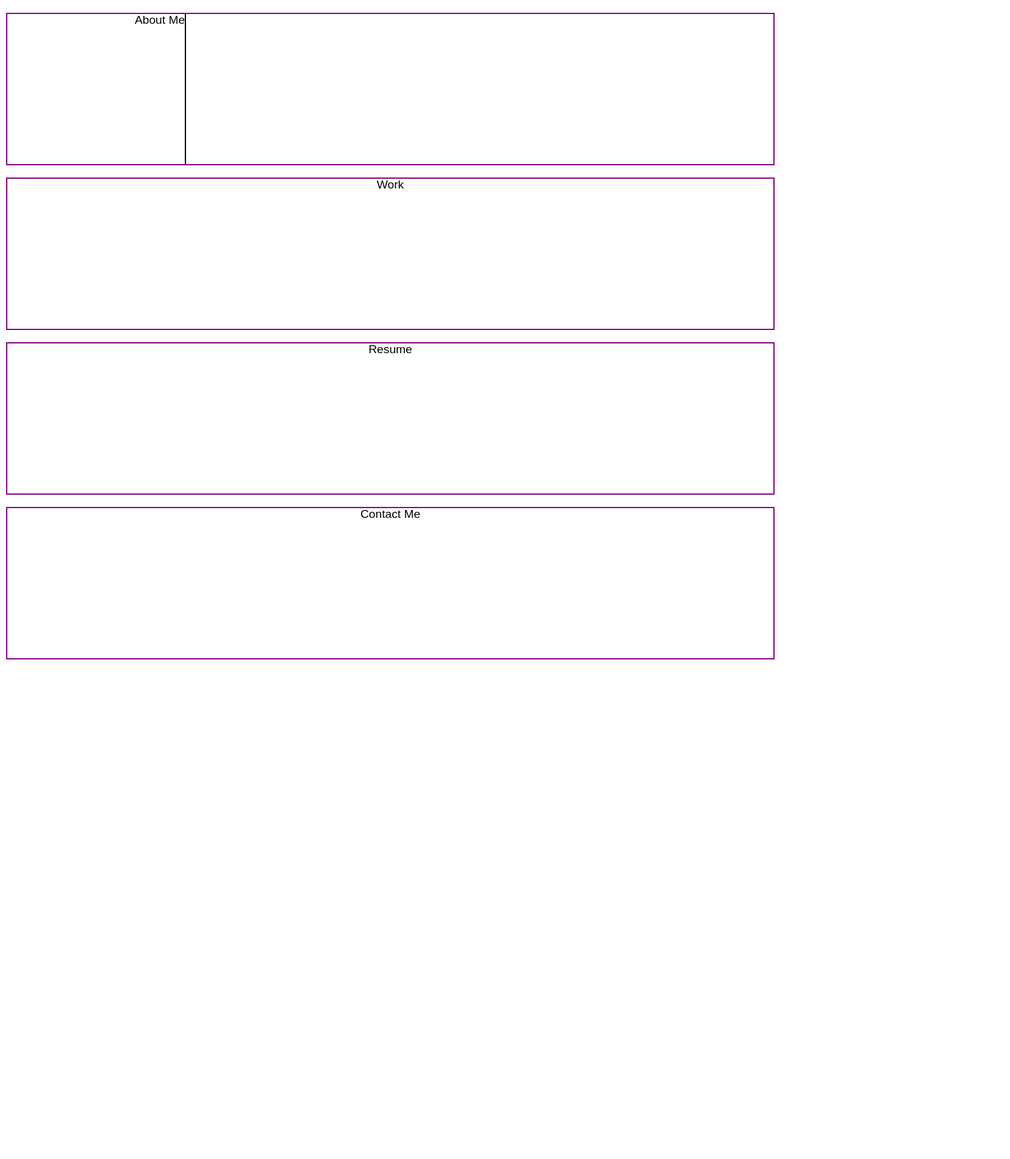
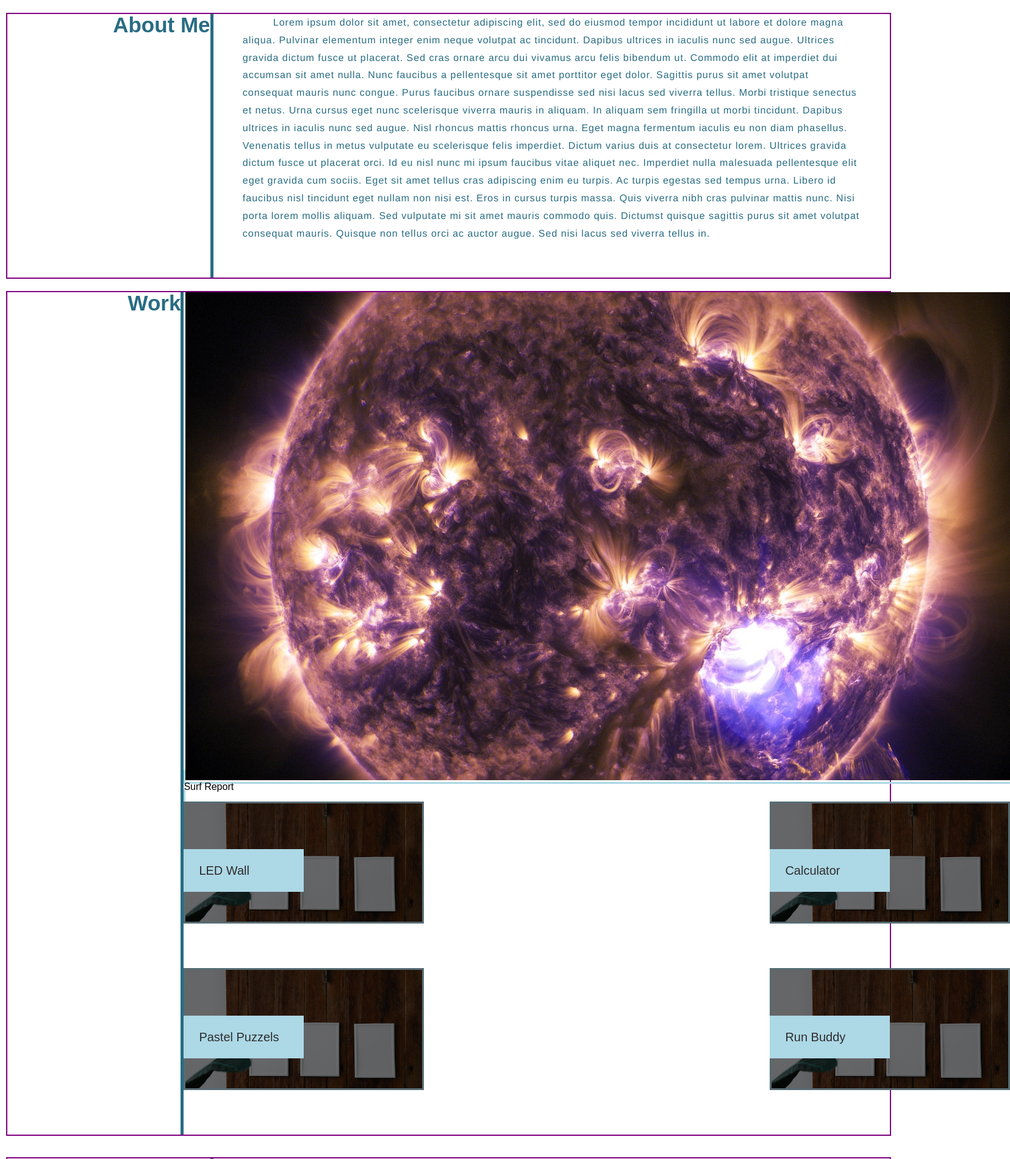
Before and after one commit to Sepan09/Portfolio, a plain HTML site: page index.html in a window 1280 px wide. Shown: the part 900-2800 px from the top of the page at 61% size, 1656 px wide, since content can reach past the window. Before the commit the page ends 1991 px from the top, so only its background shows below. Drawn offline with Linux system fonts and the light colour scheme.

Commit message:
added images

```diff
--- a/assets/style.css
+++ b/assets/style.css
@@ -7,6 +7,7 @@
     --text-color: rgb(46, 45, 45);
     --color-1: rgb(65, 65, 65);
     --color-2: lightblue;
+    --color-3: rgb(40, 108, 131);
 }
 
 body {
@@ -29,11 +30,12 @@ li {
 }
 
 #name {
-    font-size: larger;
+    font-size: 32px;
     display: flex;
     color: var(--text-color);
     text-align: center;
-    padding: 25px 10px 25px 100px;
+    padding: 20px 10px 20px 100px;
+    margin-top: 6px;
     flex-wrap: wrap;
     background-color: var(--color-2);
 }
@@ -96,17 +98,80 @@ main {
 .section-heading {
     flex: 0 0 20%;
     text-align: right;
-    border-right: 2px solid black;
+    border-right: 5px solid var(--color-3);
+    color: var(--color-3);
+    font-size: 35px;
 }
 
 section {
-    min-height: 250px;
+    /* min-height: 250px; */
     border:solid purple 2px;
     margin:10px;
-    font-size: larger;
     display: flex;
     justify-content: space-evenly;
 }
+#Work {
+    margin-bottom: 25px;
+    min-height: 1250px;
+}
+#Contact-me {
+}
+#section-1 {
+    font-family:'Franklin Gothic Medium', 'Arial Narrow', Arial, sans-serif;
+    color: var(--color-3);
+    text-indent: 50px;
+    letter-spacing: 1px;
+    line-height: 1.8;
+}
+.small-project {
+    display:flex;
+    flex-direction: row;
+    justify-content: space-between;
 
-.About-me {
 }
+.project-work{
+    max-width: 45%;
+
+}
+.project-work img {
+    width: 100%;
+    max-height: 200px;
+    border: solid var(--color-2) 3px;
+    -webkit-filter: brightness(50%);
+}
+.project-work p {
+    position: relative;
+    bottom: 125px;
+    background-color: var(--color-2);
+    color: var(--text-color);
+    width: 50%;
+    border: 25px solid var(--color-2);
+    font-size: 20px;
+}
+.project-work img:hover, .project-work img:active{
+    -webkit-filter: brightness(100%);
+}
+
+
+#project-work-2{
+    height: 800px;
+    border: solid var(--color-2) 3px;
+}
+
+
+
+.section-main ol {
+display: flex;
+flex-direction: row;
+justify-content: space-around;
+flex-wrap: wrap;
+}
+.section-main ol li a {
+    text-decoration: underline 3px var(--color-3);
+    color: var(--color-3);
+}
+
+
+.section-main ol li a:hover:not(.active) {
+    background-color: var(--color-1);
+}
--- a/index.html
+++ b/index.html
@@ -1,17 +1,17 @@
 <!DOCTYPE html>
 <html lang="en">
   <head>
-    <meta charset="UTF-8">
-    <meta name="viewport" content="width=device-width, initial-scale=1.0">
-    <link rel="Stylesheet" href="./assets/reset.css">
-    <link rel="Stylesheet" href="./assets/style.css">
+    <meta charset="UTF-8" />
+    <meta name="viewport" content="width=device-width, initial-scale=1.0" />
+    <link rel="Stylesheet" href="./assets/reset.css" />
+    <link rel="Stylesheet" href="./assets/style.css" />
     <title>Portfolio</title>
   </head>
 
   <body>
     <main>
       <nav>
-        <h1 style="float:left" id="name">SEPAN</h1>
+        <h1 style="float: left" id="name">SEPAN</h1>
         <ul>
           <li>
             <a href="#About-me">About Me</a>
@@ -20,33 +20,104 @@
             <a href="#Work">Work</a>
           </li>
           <li>
-                    <a href="#Resume">Contact Me</a>
+            <a href="#Contact-me">Contact Me</a>
           </li>
           <li>
-                    <a href="#Contact-me">Resume</a>
+            <a href="#Resume">Resume</a>
           </li>
         </ul>
       </nav>
+
       <figure class="Cat"></figure>
       <div class="container">
         <p id="bottom-right">Cool Cat Here!</p>
       </div>
-        <section id="About-me" >
-            <p class="section-heading"> About Me</p>
+
+      <section id="About-me">
+        <h2 class="section-heading">About Me</h2>
         <div class="section-main">
-
+          <p id="section-1">
+            Lorem ipsum dolor sit amet, consectetur adipiscing elit, sed do
+            eiusmod tempor incididunt ut labore et dolore magna aliqua. Pulvinar
+            elementum integer enim neque volutpat ac tincidunt. Dapibus ultrices
+            in iaculis nunc sed augue. Ultrices gravida dictum fusce ut
+            placerat. Sed cras ornare arcu dui vivamus arcu felis bibendum ut.
+            Commodo elit at imperdiet dui accumsan sit amet nulla. Nunc faucibus
+            a pellentesque sit amet porttitor eget dolor. Sagittis purus sit
+            amet volutpat consequat mauris nunc congue. Purus faucibus ornare
+            suspendisse sed nisi lacus sed viverra tellus. Morbi tristique
+            senectus et netus. Urna cursus eget nunc scelerisque viverra mauris
+            in aliquam. In aliquam sem fringilla ut morbi tincidunt. Dapibus
+            ultrices in iaculis nunc sed augue. Nisl rhoncus mattis rhoncus
+            urna. Eget magna fermentum iaculis eu non diam phasellus. Venenatis
+            tellus in metus vulputate eu scelerisque felis imperdiet. Dictum
+            varius duis at consectetur lorem. Ultrices gravida dictum fusce ut
+            placerat orci. Id eu nisl nunc mi ipsum faucibus vitae aliquet nec.
+            Imperdiet nulla malesuada pellentesque elit eget gravida cum sociis.
+            Eget sit amet tellus cras adipiscing enim eu turpis. Ac turpis
+            egestas sed tempus urna. Libero id faucibus nisl tincidunt eget
+            nullam non nisi est. Eros in cursus turpis massa. Quis viverra nibh
+            cras pulvinar mattis nunc. Nisi porta lorem mollis aliquam. Sed
+            vulputate mi sit amet mauris commodo quis. Dictumst quisque sagittis
+            purus sit amet volutpat consequat mauris. Quisque non tellus orci ac
+            auctor augue. Sed nisi lacus sed viverra tellus in.
+          </p>
         </div>
       </section>
-        <section id="Work" >
-            <p> Work</p>
+
+      <section id="Work">
+        <h3 class="section-heading">Work</h3>
+        <div class="section-main">
+          <a id="project-work-2">
+            <img src="./assets/sun.jpg" alt="sun"/>
+            <p>Surf Report</p>
+          </a>
+          <div class="small-project">
+            <a class="project-work">
+              <img src="./assets/frames.jpg" alt="frames" />
+              <p>LED Wall</p>
+            </a>
+            <a class="project-work">
+              <img src="./assets/frames.jpg" alt="frames" />
+              <p>Calculator</p>
+            </a>
+          </div>
+          <div class="small-project">
+            <a class="project-work">
+              <img src="./assets/frames.jpg" alt="frames" />
+              <p>Pastel Puzzels</p>
+            </a>
+            <a class="project-work">
+              <img src="./assets/frames.jpg" alt="frames" />
+              <p>Run Buddy</p>
+            </a>
+          </div>
+        </div>
       </section>
-        <section id="Resume" >
-            <p> Resume</p>
-        </section>
-        <section id="Contact-me" >
-            <p> Contact Me</p>
+
+      <!-- <section id="Resume" > -->
+      <!-- <h3 class="section-heading"> Resume</h3> -->
+      <!-- <div class="section-main"> -->
+
+      <!-- </div> -->
+      <!-- </section> -->
+
+      <section id="Contact-me">
+        <h3 class="section-heading">Contact Me</h3>
+        <div class="section-main">
+          <ol>
+            <li>
+              <a>615-608-5432</a>
+            </li>
+            <li>
+              <a>email@example.com</a>
+            </li>
+            <li>
+              <a href="https://github.com/">github</a>
+            </li>
+          </ol>
+        </div>
       </section>
     </main>
   </body>
-
 </html>
```
Also changed, not shown: assets/frames.jpg (added), assets/horse.jpg (added), assets/sun.jpg (added). Lines whose indentation alone changed are shown as unchanged.
